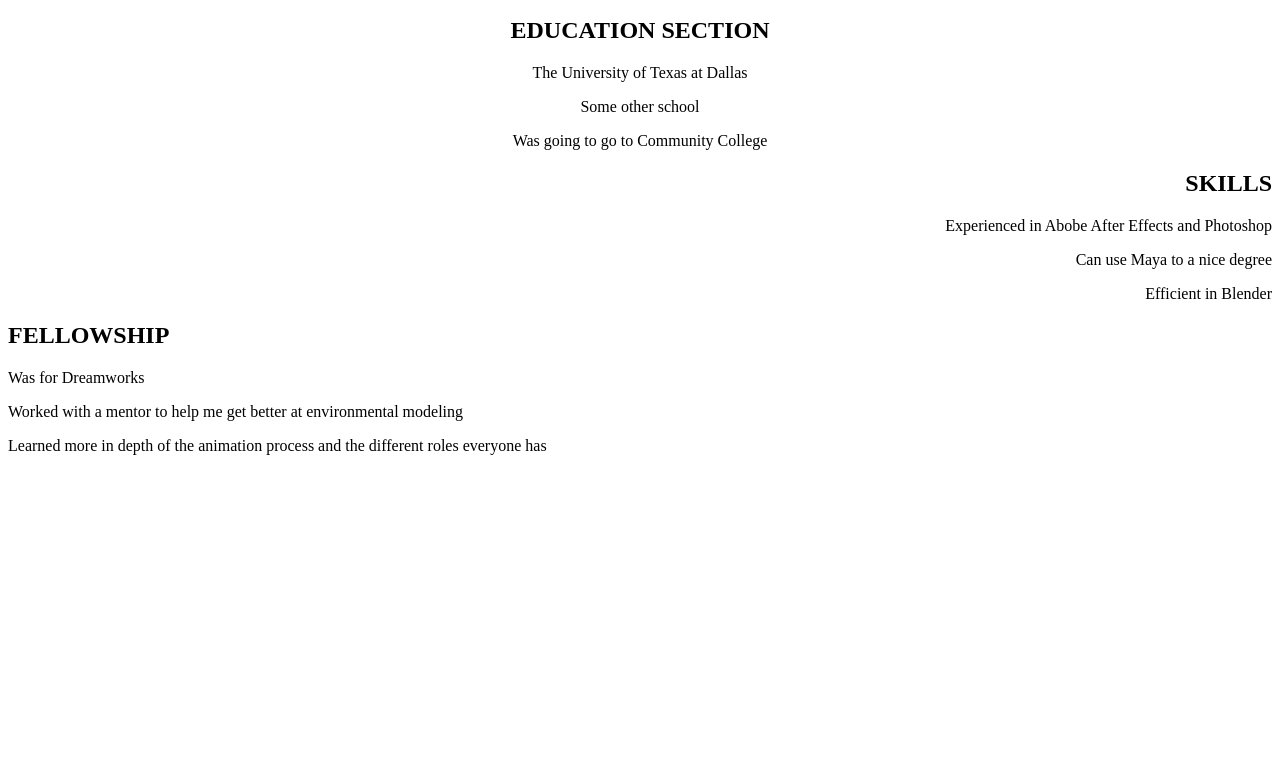
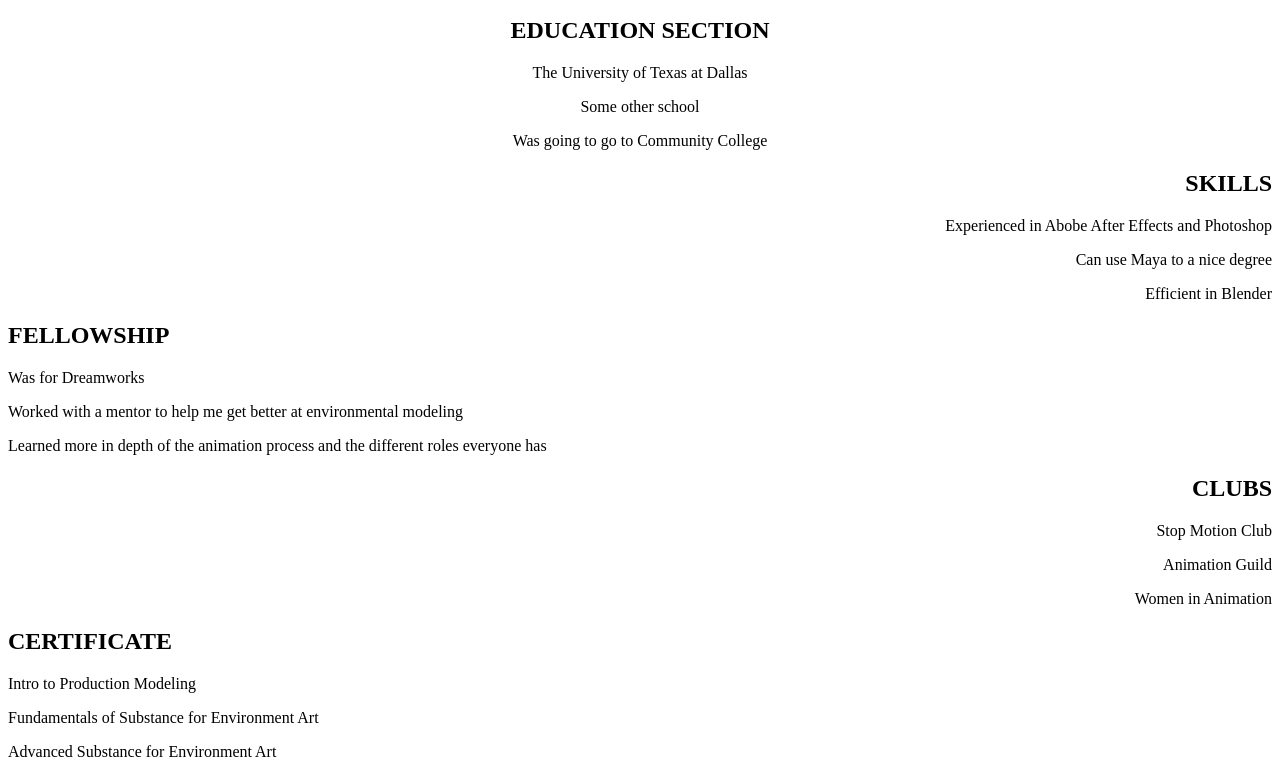
Before and after one commit to ARTCREATEE/Midterm-, a plain HTML site: page index.html in a window 1280 px wide. Shown: the part 101-878 px from the top of the page. Before the commit the page ends 800 px from the top, so only its background shows below. Drawn offline with nearby package versions, Linux system fonts and the light colour scheme; a script that the page names is missing.

Commit message:
Update index.html

```diff
--- a/index.html
+++ b/index.html
@@ -49,6 +49,15 @@
 	<p style="text-align:start;">Was for Dreamworks</p>
 	<p style="text-align:start;">Worked with a mentor to help me get better at environmental modeling</p>
 	<p style="text-align:start;">Learned more in depth of the animation process and the different roles everyone has</p>
+	<h2 style="text-align:end;">CLUBS</h2>
+	<p style="text-align:end;">Stop Motion Club</p>
+	<p style="text-align:end;">Animation Guild</p>
+	<p style="text-align:end;">Women in Animation</p>
+	<h2 style="text-align:left;">CERTIFICATE</h2>
+	<p style="text-align:left;">Intro to Production Modeling</p>
+	<p style="text-align:left;">Fundamentals of Substance for Environment Art</p>
+	<p style="text-align:left;"> Advanced Substance for Environment Art
+</p>
 <script src="https://cdn.jsdelivr.net/npm/bootstrap@5.3.8/dist/js/bootstrap.bundle.min.js"></script>
 	<script src="./assets/js/main.js"></script>
 
```
